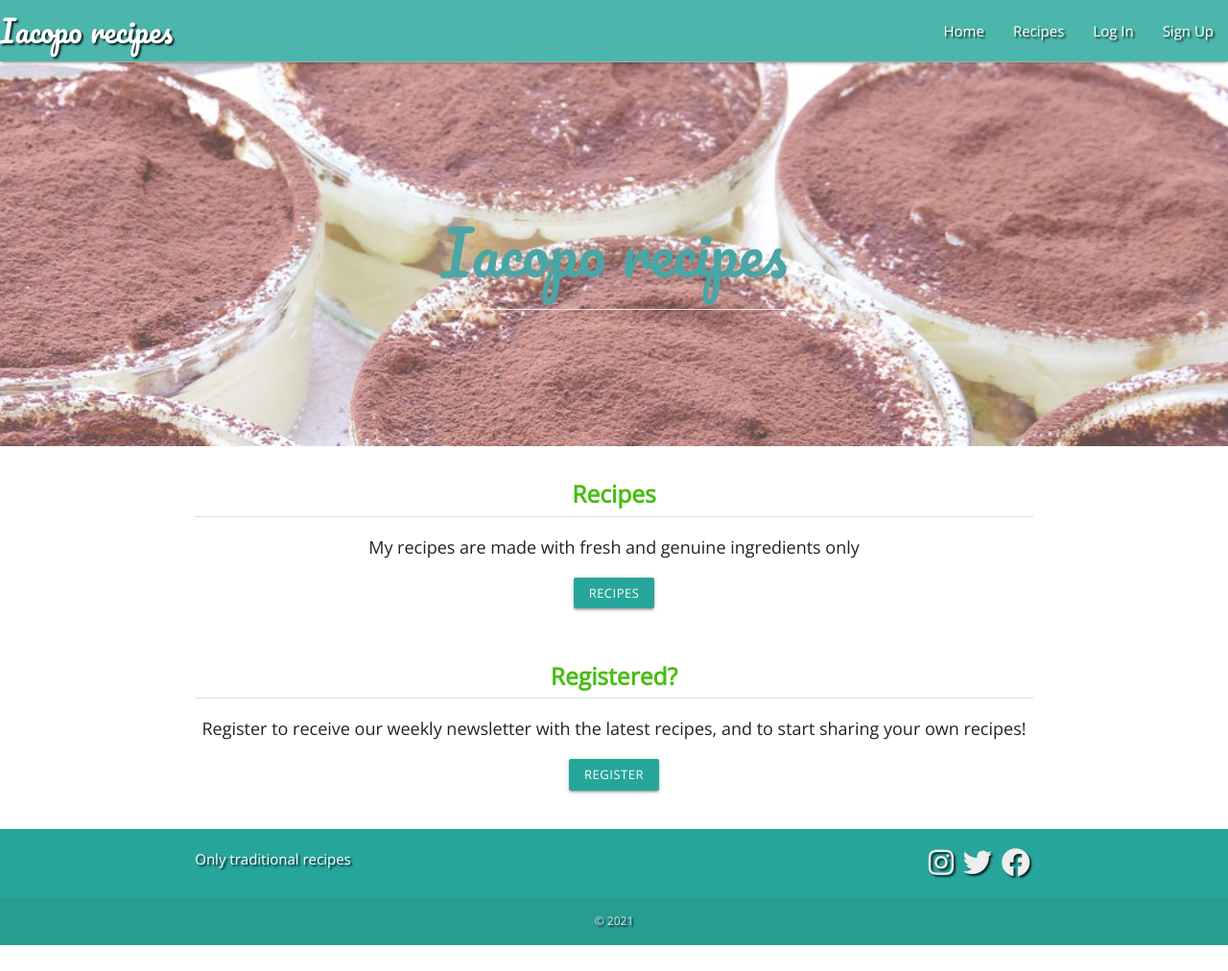
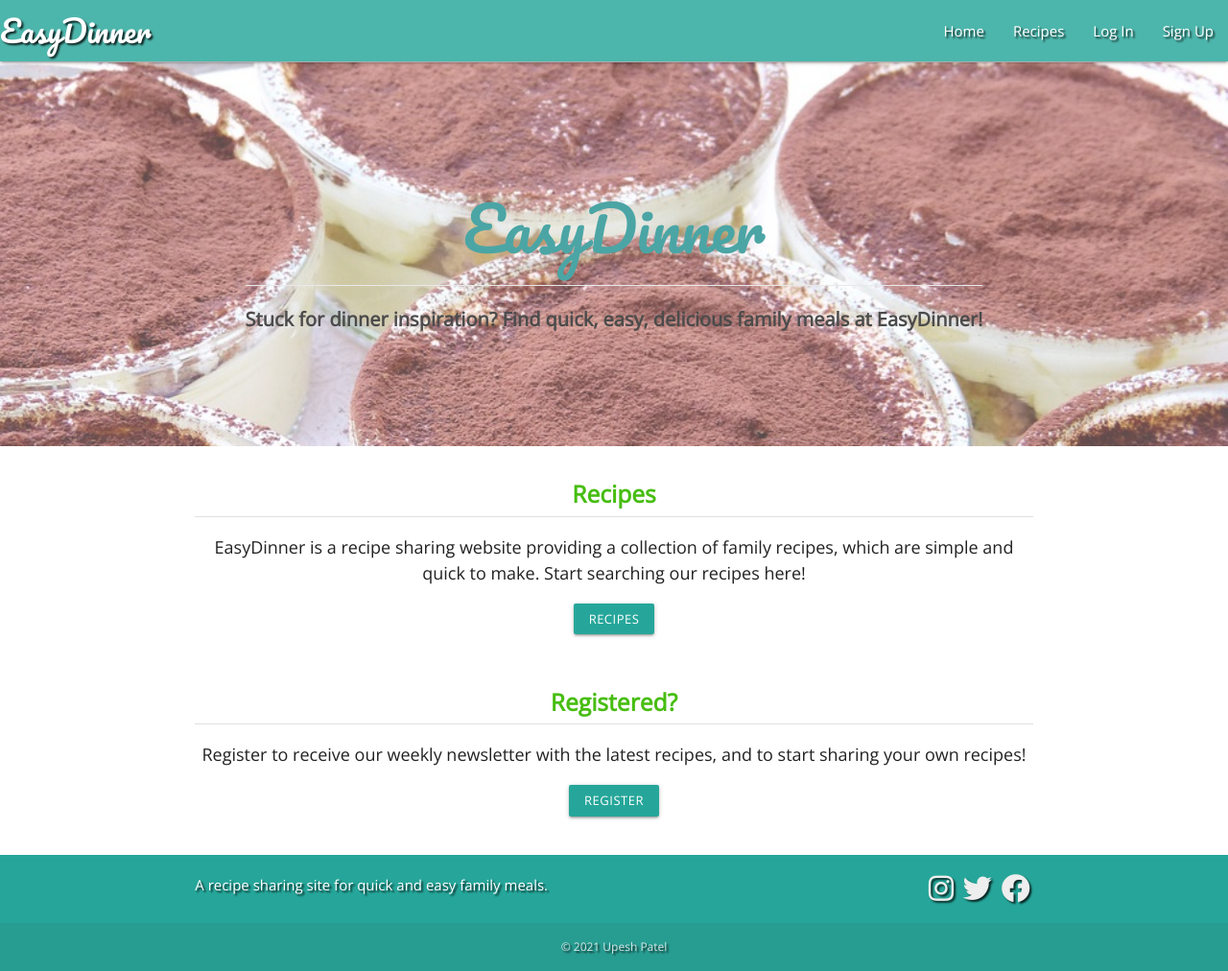
Before and after one commit to Iacopo454/Iacopo-Recipes, a Flask app: page / in a window 1280 px wide. Shown: the whole page at 96% size. Before the commit the page ends 985 px from the top, so only its background shows below. Run offline with Flask 2, Linux system fonts and the light colour scheme; some libraries are stand-ins or nearby versions.

```diff
--- a/app.py
+++ b/app.py
@@ -78,7 +78,7 @@ def login():
                         flash("Welcome, {}".format(
                             request.form.get("username")))
                         return redirect(url_for(
-                            "user", username=session["user"]))
+                            "profile", username=session["user"]))
             else:
                 # invalid password match
                 flash("Incorrect username and/or password")
@@ -92,15 +92,15 @@ def login():
     return render_template("login.html")
 
 
-@app.route("/user/<username>", methods=["GET", "POST"])  # user-profile page
-def user(username):
+@app.route("/profile/<username>", methods=["GET", "POST"])  # PROFILE PAGE
+def profile(username):
     # grab the session user's username from db
     username = mongo.db.users.find_one(
         {"username": session["user"]})["username"]
     recipes = list(mongo.db.recipes.find())
-    # if existing user display user profile
+    # if existing user display profile
     if session["user"]:
-        return render_template("user.html",
+        return render_template("profile.html",
                                username=username, recipes=recipes)
 
     return redirect(url_for("login"))
@@ -166,6 +166,12 @@ def delete_recipe(recipe_id):
     return redirect(url_for("get_recipes"))
 
 
+@app.route("/recipe_details/<recipe_id>")  # RECIPE DETAILS
+def recipe_details(recipe_id):
+    recipe = mongo.db.recipes.find_one({"_id": ObjectId(recipe_id)})
+    return render_template("recipe_details.html", recipe=recipe)
+
+
 @app.errorhandler(404)  # 404 ERROR
 def page_not_found(error):
     return render_template('404.html'), 404
@@ -175,11 +181,6 @@ def page_not_found(error):
 def something_wrong(error):
     return render_template('500.html'), 500
 
-@app.route("/recipe_details/<recipe_id>")  # RECIPE INFORMATIONS
-def recipe_details(recipe_id):
-    recipe = mongo.db.recipes.find_one({"_id": ObjectId(recipe_id)})
-    return render_template("recipe_details.html", recipe=recipe)
-
 
 if __name__ == "__main__":
     app.run(host=os.environ.get("IP"),
--- a/templates/base.html
+++ b/templates/base.html
@@ -27,7 +27,7 @@
     {% block styles %}
     {% endblock %}
 
-    <title>Iacopo recipes</title>
+    <title>EasyDinner</title>
 
 </head>
 
@@ -39,13 +39,13 @@
         <div class="navbar-fixed">
             <nav class="nav-extended text-shadow teal lighten-2">
                 <div class="nav-wrapper">
-                    <a href="/index" class="brand-logo left">Iacopo recipes</a>
+                    <a href="/index" class="brand-logo left">EasyDinner</a>
                     <a href="#" data-target="mobile-demo" class="sidenav-trigger right"><i class="fas fa-bars"></i></a>
                     <ul class="right hide-on-med-and-down">
                         <li><a href="{{ url_for('index') }}">Home</a></li>
                         <li><a href="{{ url_for('get_recipes') }}">Recipes</a></li>
                         {% if session.user %} <!-- Note: if user logged in, display following links -->
-                            <li><a href="{{ url_for('user', username=session['user']) }}">User</a></li>
+                            <li><a href="{{ url_for('profile', username=session['user']) }}">Profile</a></li>
                             <li><a href="{{ url_for('add_recipe') }}">Add Recipe</a></li>
                             <li><a href="{{ url_for('logout') }}">Log Out</a></li>
                         {% else %}
@@ -58,7 +58,19 @@
         </div>
 
         <!-- Mobile Sidenav -->
-
+        <ul class="sidenav" id="mobile-demo">
+            <li><h5 class="center-align page-header">EasyDinner</h5></li>
+            <li><a href="{{ url_for('index') }}">Home</a></li>
+            <li><a href="{{ url_for('get_recipes') }}">Recipes</a></li>
+            {% if session.user %}
+                <li><a href="{{ url_for('profile', username=session['user']) }}">Profile</a></li>
+                <li><a href="{{ url_for('add_recipe') }}">Add Recipe</a></li>
+                <li><a href="{{ url_for('logout') }}">Log Out</a></li>
+            {% else %}
+                <li><a href="{{ url_for('login') }}">Log In</a></li>
+                <li><a href="{{ url_for('register') }}">Sign Up</a></li>
+            {% endif %}
+        </ul>
 
     </header>
 
@@ -84,7 +96,7 @@
         <div class="container">
             <div class="row">
                 <div class="col s6 left-align">
-                   Only traditional recipes
+                    A recipe sharing site for quick and easy family meals.
                 </div>
                 <div class="col s6 right-align">
                     <div class="social-links">
@@ -97,7 +109,7 @@
         </div>
         <div class="footer-copyright">
             <div class="container center-align">
-                © 2021
+                © 2021 Upesh Patel
             </div>
         </div>
     </footer>
--- a/templates/index.html
+++ b/templates/index.html
@@ -6,9 +6,9 @@
     <div class="home-image">
         <!-- Text on hero image -->
         <div>
-            <h1 class="center-align">Iacopo recipes</h1>
+            <h1 class="center-align">EasyDinner</h1>
             <div class="divider"></div>
-            <p class="center-align"></p>
+            <p class="center-align">Stuck for dinner inspiration? Find quick, easy, delicious family meals at EasyDinner!</p>
         </div>
     </div>
 
@@ -19,7 +19,8 @@
             <div class="col s12">
                 <h5 class="center-align page-header">Recipes</h5>
                 <div class="divider"></div>
-                <p class="center-align home-text"> My recipes are made with fresh and genuine ingredients only</p>
+                <p class="center-align home-text">EasyDinner is a recipe sharing website providing a collection of family
+                    recipes, which are simple and quick to make. Start searching our recipes here!</p>
                 <!-- Button link to recipes.html -->
                 <div class="center-align">
                     <a href="{{ url_for('get_recipes') }}" class="btn-small">Recipes</a>
--- a/templates/user.html
+++ b/templates/profile.html
@@ -7,7 +7,7 @@
         <div class="row">
             <div class="col s12 m8 offset-m2">
                 <h4 class="center-align page-header">
-                    {{ username }}'s User
+                    {{ username }}'s Profile
                 </h4>
             </div>
         </div>
```
Also changed, not shown: templates/login.html (line endings or trailing spaces), templates/register.html (line endings or trailing spaces).
